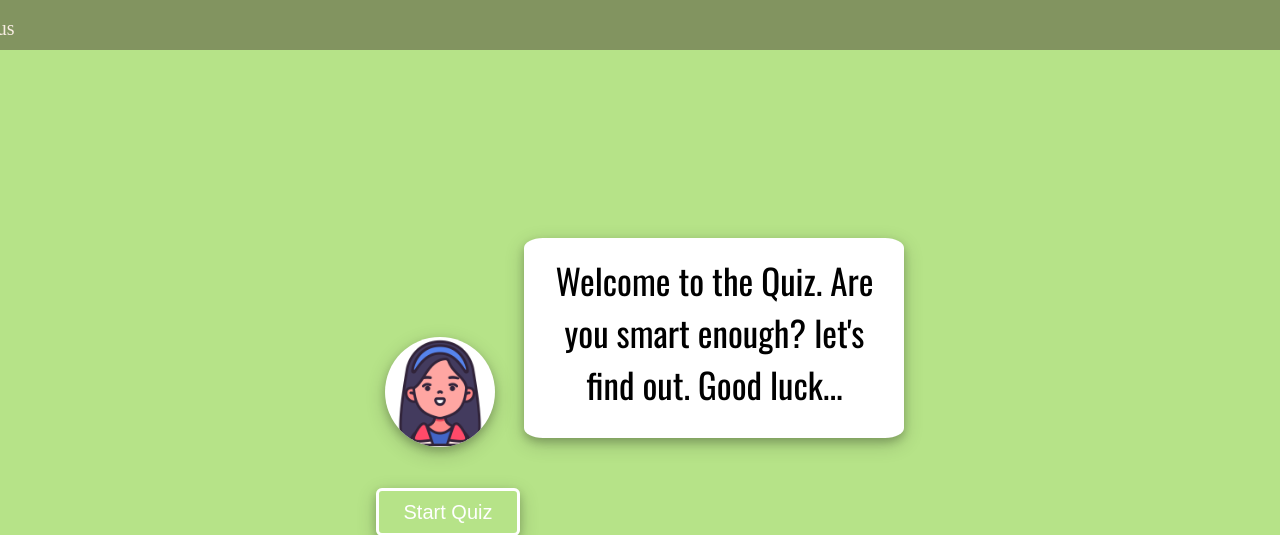
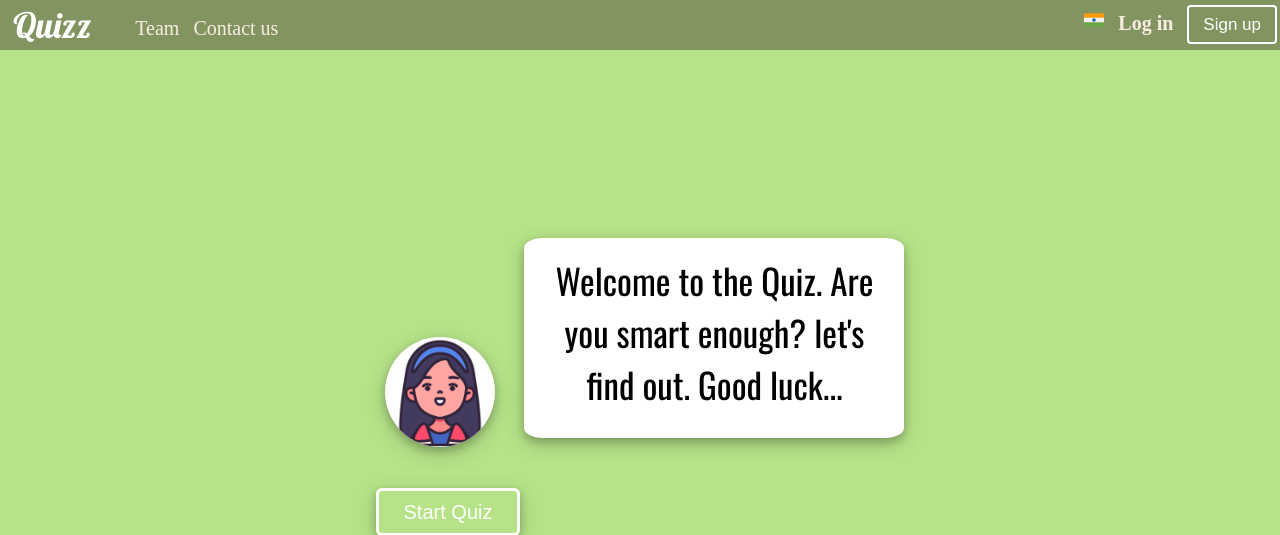
Before and after one commit to amaan-fps/Quizwebsite, a PHP site: page / in a window 1280 px wide. Shown: the top 535 px of the page. Run offline with PHP 8.4, Linux system fonts and the light colour scheme.

Commit message:
all browser size compatibility!

```diff
--- a/styles.css
+++ b/styles.css
@@ -8,21 +8,20 @@ body {
 .fixed-top {
     background-color: #829460;
     height: 50px;
-    width: 100%;
+    width: 100vw;
     position: fixed;
 }
 
 .table-icon {
   display: inline-table;
-  position: relative;
-  right: 660px;
+  position: absolute;
+  left: 0;
 }
 
 .table-login {
   display: inline-table;
-  position: relative;
-  left: 660px;
-  bottom: 6px;
+  position: absolute;
+  right: 0;
 }
 
 .quizz {
```
